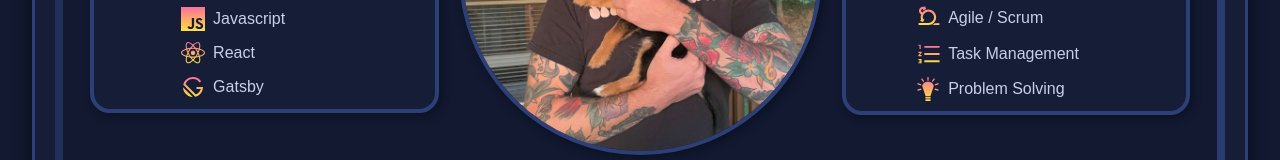
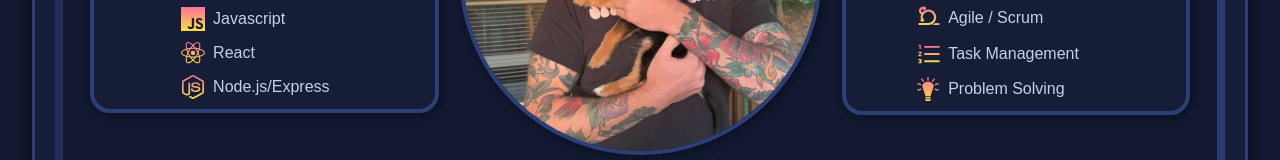
Before and after one commit to mattduff707/my-portfolio, a React (Create React App) app: page / in a window 1280 px wide. Shown: the part 440-600 px from the top of the page. Built offline with nearby package versions, Linux system fonts and the light colour scheme; a web font is replaced by a local one.

Commit message:
Updated the hub description

```diff
--- a/src/components/body/overview/Stack.js
+++ b/src/components/body/overview/Stack.js
@@ -2,7 +2,7 @@ import React from 'react';
 import styled from 'styled-components';
 import MainImage from './MainImage';
 import Heading from '../../Heading';
-import GatsbyIcon from '../../../icons/Gatsby.js';
+import NodeIcon from '../../../icons/Node.js';
 import ReactIcon from '../../../icons/ReactIcon.js';
 import JavascriptIcon from '../../../icons/Javascript.js';
 import CssIcon from '../../../icons/Css.js';
@@ -52,8 +52,8 @@ const Stack = () => {
               React
             </StackItem>
             <StackItem>
-              <GatsbyIcon style={IconStyle} />
-              Gatsby
+              <NodeIcon style={IconStyle} />
+              Node.js/Express
             </StackItem>
           </StackList>
         </StackWrapper>
--- a/src/constants.js
+++ b/src/constants.js
@@ -50,18 +50,17 @@ export const projectsData = [
     showcase: true,
     title: 'The Hub',
     subtitle: 'Sci-fi landing page',
-    stack: ['React', 'styled components', 'React Testing Library', 'NASA APOD API'],
-    description: `This is my browser landing page with all sorts of fun features built in already with more planned for the future.
-     Task management, Search the MDN Docs, and NASA's picture of the day are just a few features of this app.
-
-     `,
+    stack: ['React', 'Node.js', 'Express', 'MongoDB', 'styled components', 'React Testing Library', 'NASA APOD API'],
+    description: `MERN stack browser landing page created to increase my productivity as a developer.
+    This is the project I am most proud of and it is in continuous development right now.
+     Task management, NASA's APOD, and a mental math game are the current feature set.`,
     slides: [
       {
         title: 'The Process',
         text: `A love for sci-fi and the educational YouTube channel Kurzgesagt – In a Nutshell is what inspired this project.
          The concept of a feature rich browser homepage stems from my desire to take existing ideas and tailor them to my needs to increase my own productivity.
          I sketched a ROUGH design on paper then jumped on Figma to create a simple design.
-          From there I broke it down into tasks to create a consistant productive workflow.
+          From there I broke it down into tasks to create a consistent productive workflow.
          `,
         image: hubDrawingImage,
       },
@@ -77,7 +76,7 @@ export const projectsData = [
         title: `What's Next`,
         text: `I am currently in the process of implementing an express/node backend and MongoDB to make this a full stack application.
          I am more than excited for the future of this app, my productivity will only grow as this tool becomes more powerful.
-          Stay tuned because the snippets library is already well underway!`,
+        The architecture of the bookmarks feature is currently being designed!`,
         image: hubLiveImage,
       },
     ],
--- /dev/null
+++ b/src/icons/Node.js
@@ -0,0 +1,31 @@
+import React from 'react';
+
+const Node = ({ className, style }) => {
+  return (
+    <svg
+      aria-hidden="true"
+      role="img"
+      width="24px"
+      height="24px"
+      preserveAspectRatio="xMidYMid meet"
+      viewBox="0 0 24 24"
+      className={className}
+      style={style}
+    >
+      <g fill="none">
+        <path
+          d="M12 23.956c-.342 0-.66-.089-.957-.243l-3.029-1.738c-.455-.242-.227-.33-.09-.374c.614-.198.728-.242 1.366-.595c.068-.044.16-.022.228.022l2.323 1.343c.09.044.205.044.273 0l9.087-5.084c.09-.044.136-.132.136-.242V6.899c0-.11-.045-.198-.136-.242l-9.087-5.061c-.091-.044-.205-.044-.273 0L2.754 6.657c-.091.044-.137.154-.137.242v10.146c0 .088.046.198.137.242l2.482 1.387c1.344.66 2.186-.11 2.186-.88V7.78c0-.132.114-.264.274-.264h1.161c.137 0 .273.11.273.264v10.013c0 1.739-.979 2.751-2.687 2.751c-.524 0-.934 0-2.095-.55l-2.391-1.32A1.847 1.847 0 0 1 1 17.067V6.921c0-.66.364-1.276.957-1.606L11.044.23a2.095 2.095 0 0 1 1.912 0l9.088 5.084c.592.33.956.946.956 1.606v10.146c0 .66-.364 1.276-.956 1.607l-9.088 5.083a2.4 2.4 0 0 1-.956.198zm2.801-6.977c-3.985 0-4.805-1.76-4.805-3.257c0-.132.114-.264.273-.264h1.184c.137 0 .25.088.25.22c.183 1.166.707 1.738 3.121 1.738c1.913 0 2.733-.418 2.733-1.408c0-.572-.228-.99-3.211-1.276c-2.483-.243-4.031-.77-4.031-2.685c0-1.783 1.548-2.84 4.145-2.84c2.915 0 4.35.969 4.532 3.082a.347.347 0 0 1-.069.198c-.045.044-.113.088-.182.088h-1.184a.265.265 0 0 1-.25-.198c-.274-1.21-.98-1.607-2.847-1.607c-2.096 0-2.346.704-2.346 1.232c0 .639.296.837 3.12 1.189c2.801.352 4.122.858 4.122 2.75c-.023 1.938-1.662 3.038-4.555 3.038z"
+          fill="url(#grad)"
+        />
+      </g>
+      <defs>
+        <linearGradient id="grad" x1="0%" y1="0%" x2="0%" y2="100%">
+          <stop offset="0%" style={{ stopColor: ' #fa709a', stopOpacity: '1' }} />
+          <stop offset="100%" style={{ stopColor: '#fee140', stopOpacity: '1' }} />
+        </linearGradient>
+      </defs>
+    </svg>
+  );
+};
+
+export default Node;
```
